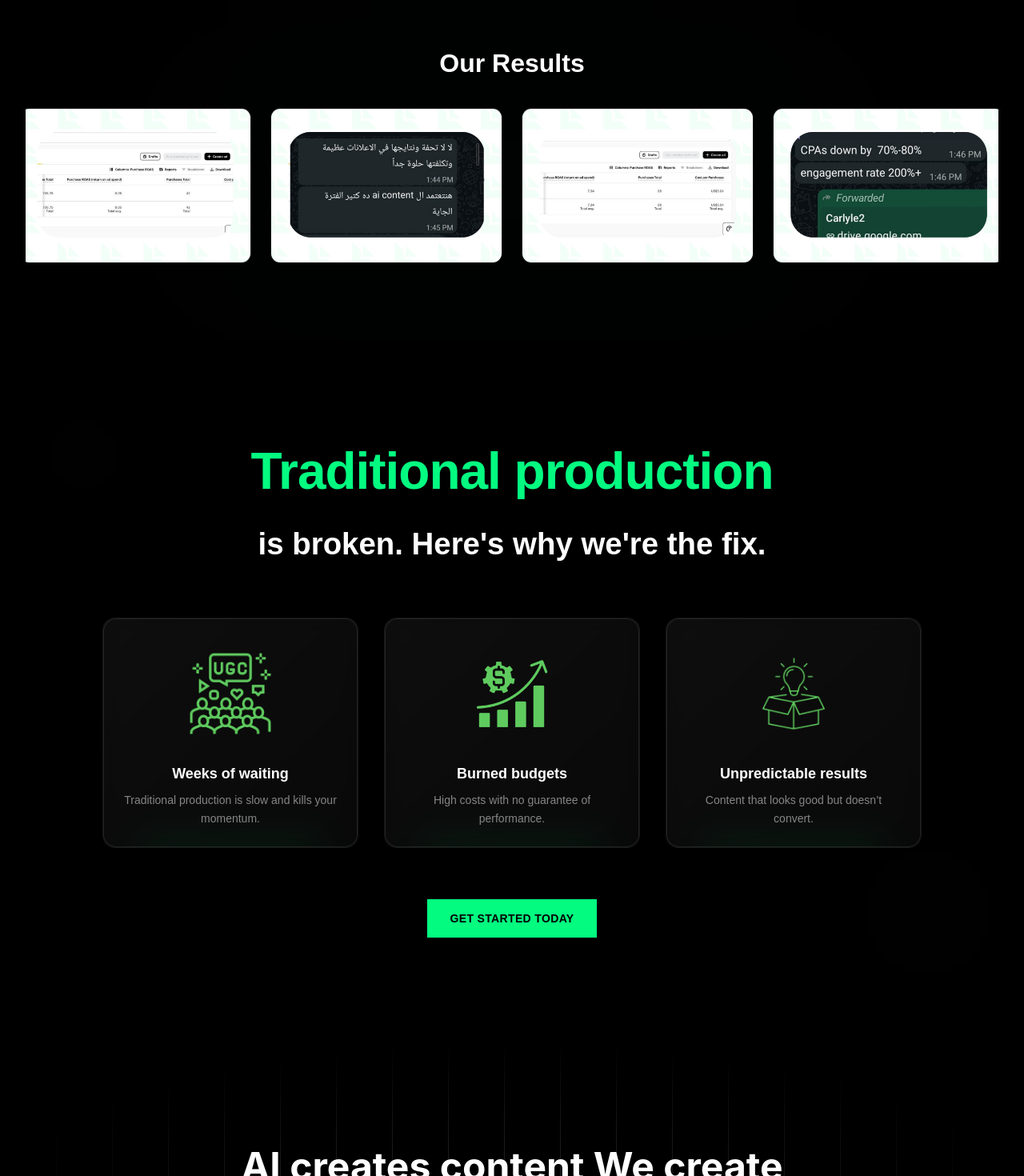
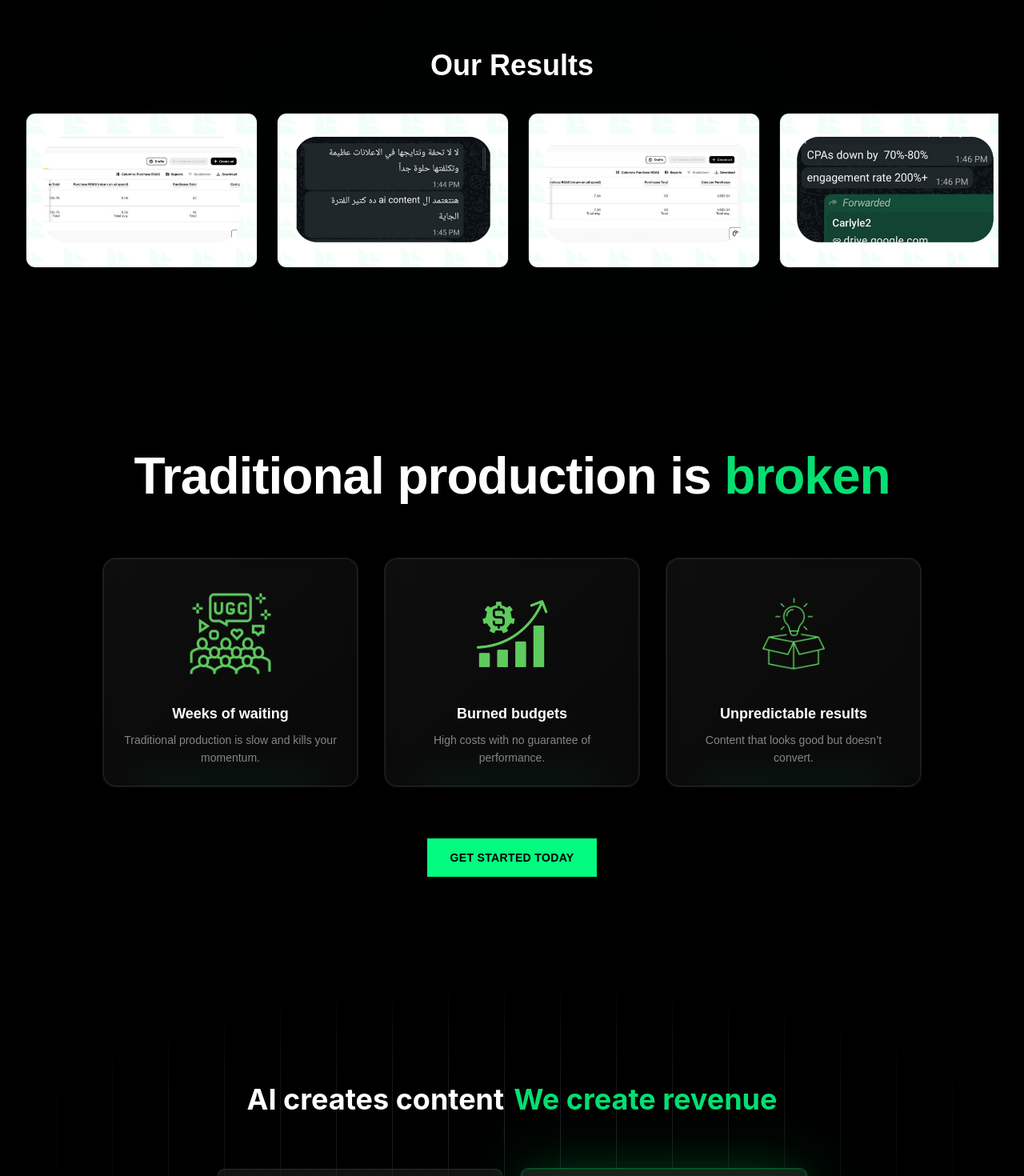
Before and after one commit to MohameAdel/ai-video-opencode, a Next.js app: page / in a window 1280 px wide. Shown: the part 2040-3510 px from the top of the page at 80% size. Built offline with nearby package versions, Linux system fonts and the light colour scheme; a web font is replaced by a local one.

Commit message:
Fix mobile scroll and adjust title font sizes

```diff
--- a/src/components/sections/ClientFeedback.tsx
+++ b/src/components/sections/ClientFeedback.tsx
@@ -18,10 +18,10 @@ export function ClientFeedback() {
 
       <div className="relative z-10 mx-auto max-w-[1400px] px-4 sm:px-8">
         <div className="mt-6 text-center">
-          <p className="font-heading text-[clamp(1.25rem,2.5vw,2rem)] font-semibold text-white">
+          <p className="font-heading text-[clamp(2rem,3vw,2.25rem)] font-semibold text-white">
            Our Results
           </p>
-          <div className="mt-8 flex justify-center gap-6 overflow-x-auto pb-4 scrollbar-hide">
+          <div className="mt-8 -mx-4 px-4 flex justify-start gap-6 overflow-x-auto pb-4 scrollbar-hide sm:mx-0 sm:px-0">
             {REVIEWS.map((review, i) => (
               <motion.div
                 key={review.id}
--- a/src/components/sections/FAQs.tsx
+++ b/src/components/sections/FAQs.tsx
@@ -94,8 +94,8 @@ export function FAQs() {
           >
             <p className="font-body mb-4 text-xs font-semibold tracking-[0.25em] text-[#03fb80]/60 uppercase">
             </p>
-            <h2 className="font-heading text-[clamp(1.5rem,4vw,3rem)] font-bold leading-[1.15] tracking-[-0.02em] text-white">
-              questions?{" "}
+            <h2 className="font-heading text-[clamp(2rem,5vw,4.5rem)] font-bold leading-[1.15] tracking-[-0.02em] text-white">
+              Questions?{" "}
               <br></br>
               <span className="text-[#03fb80]">We got answers.</span>
             </h2>
--- a/src/components/sections/GrowthSolutions.tsx
+++ b/src/components/sections/GrowthSolutions.tsx
@@ -354,8 +354,11 @@ export function GrowthSolutions({
             transition={{ duration: 0.7, delay: 0.1 }}
             className="font-heading text-[clamp(1.75rem,4vw,3.5rem)] font-bold leading-[1.15] tracking-[-0.02em]"
           >
-            <span className="text-[#03fb80] text-[clamp(2rem,5vw,4.5rem)]">
-              Traditional production
+            <span className="text-white text-[clamp(2rem,5vw,4.5rem)]">
+            Traditional production is
+            </span>
+             <span className="text-green-400 text-[clamp(2rem,5vw,4.5rem)]">
+             {" "}broken
             </span>
           </motion.h2>
 
@@ -366,7 +369,7 @@ export function GrowthSolutions({
             transition={{ duration: 0.6, delay: 0.2 }}
             className="font-heading text-[clamp(1.5rem,3vw,2.5rem)] font-semibold text-white mt-6"
           >
-            is broken. Here's why we're the fix.
+
           </motion.p>
         </div>
 
--- a/src/components/sections/Performance.tsx
+++ b/src/components/sections/Performance.tsx
@@ -75,7 +75,7 @@ export function Performance() {
         >
           <p className="font-body mb-4 text-xs font-semibold tracking-[0.25em] text-[#03fb80]/60 uppercase">
           </p>
-          <h2 className="font-heading text-[clamp(1.75rem,4.5vw,3.5rem)] font-bold leading-[1.15] tracking-[-0.02em] text-white">
+          <h2 className="font-heading text-[clamp(2.25rem,4.5vw,3.5rem)] font-bold leading-[1.15] tracking-[-0.02em] text-white">
             Performance,{" "}
             <span className="text-[#03fb80]">not promises.</span>
           </h2>
--- a/src/components/sections/Testimonials.tsx
+++ b/src/components/sections/Testimonials.tsx
@@ -42,7 +42,7 @@ export function Testimonials() {
           >
             <p className="font-body mb-4 text-xs font-semibold tracking-[0.25em] text-[#03fb80]/60 uppercase">
             </p>
-            <h2 className="font-heading text-[clamp(1.5rem,4vw,3rem)] font-bold leading-[1.15] tracking-[-0.02em] text-white">
+            <h2 className="font-heading text-[clamp(2.25rem,4.5vw,3rem)] font-bold leading-[1.15] tracking-[-0.02em] text-white">
               What our{" "}
               <span className="text-[#03fb80]">clients say</span>
             </h2>
@@ -88,7 +88,7 @@ export function Testimonials() {
             transition={{ duration: 0.8, ease: [0.16, 1, 0.3, 1] }}
             className="mt-24 text-center"
           >
-            <h2 className="font-heading text-[clamp(1.5rem,4vw,3rem)] font-bold leading-[1.15] tracking-[-0.02em] text-white">
+            <h2 className="font-heading text-[clamp(1.5rem,4.5vw,3rem)] font-bold leading-[1.15] tracking-[-0.02em] text-white">
               Ready to turn your product into a{" "}
               <span className="text-[#03fb80]">sales machine?</span>
             </h2>
--- a/src/components/ui/pricing-section.tsx
+++ b/src/components/ui/pricing-section.tsx
@@ -50,7 +50,7 @@ export default function PricingSection() {
 
       {/* Header */}
       <article className="text-center mb-16 pt-32 max-w-3xl mx-auto space-y-6 relative">
-        <h2 className="text-5xl font-bold text-white leading-tight flex flex-wrap justify-center gap-x-3">
+        <h2 className="text-[clamp(1.75rem,4vw,2.25rem)] font-bold text-white leading-tight flex flex-wrap justify-center gap-x-3">
           <VerticalCutReveal
             splitBy="words"
             staggerDuration={0.15}
@@ -63,7 +63,7 @@ export default function PricingSection() {
               damping: 40,
             }}
           >
-            AI creates content We create
+            AI creates content
           </VerticalCutReveal>
           <VerticalCutReveal
             splitBy="words"
@@ -78,7 +78,7 @@ export default function PricingSection() {
             }}
             className="text-green-400"
           >
-            revenue
+           We create revenue
           </VerticalCutReveal>
         </h2>
       </article>
```
